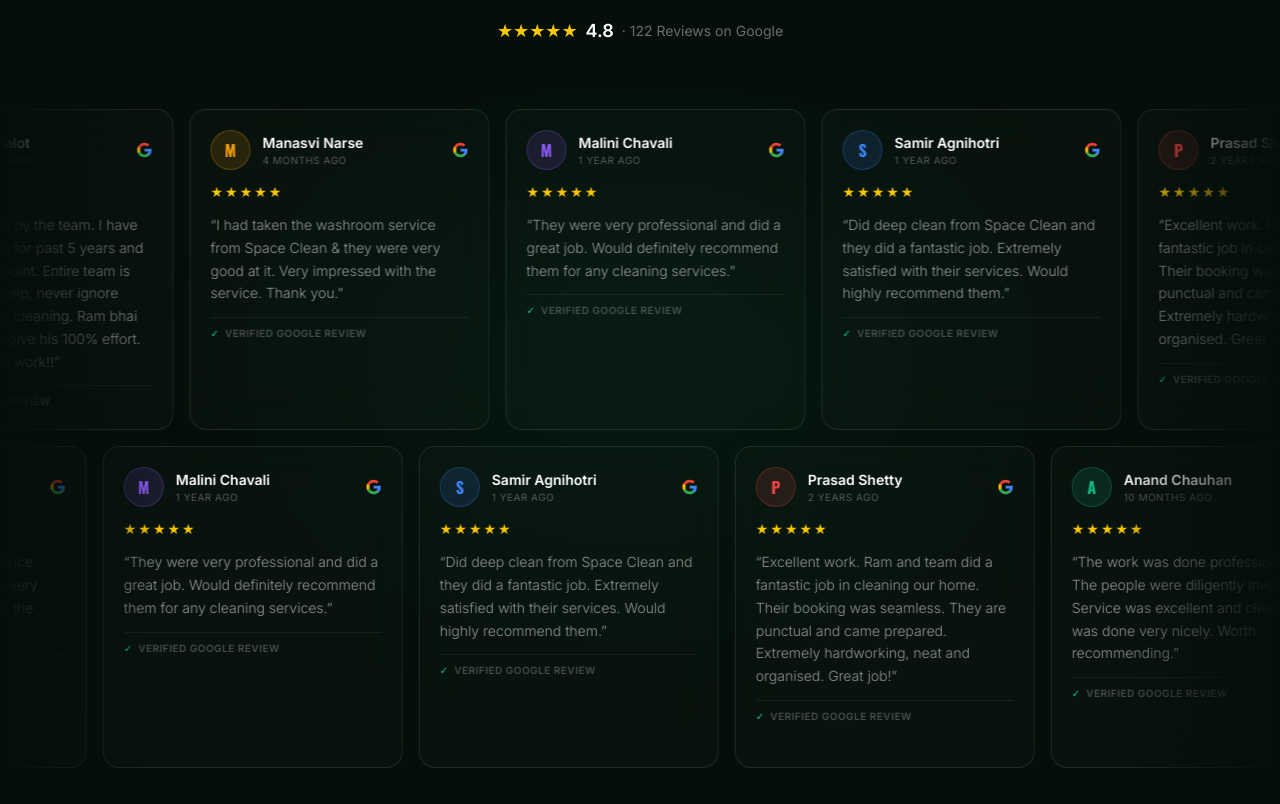
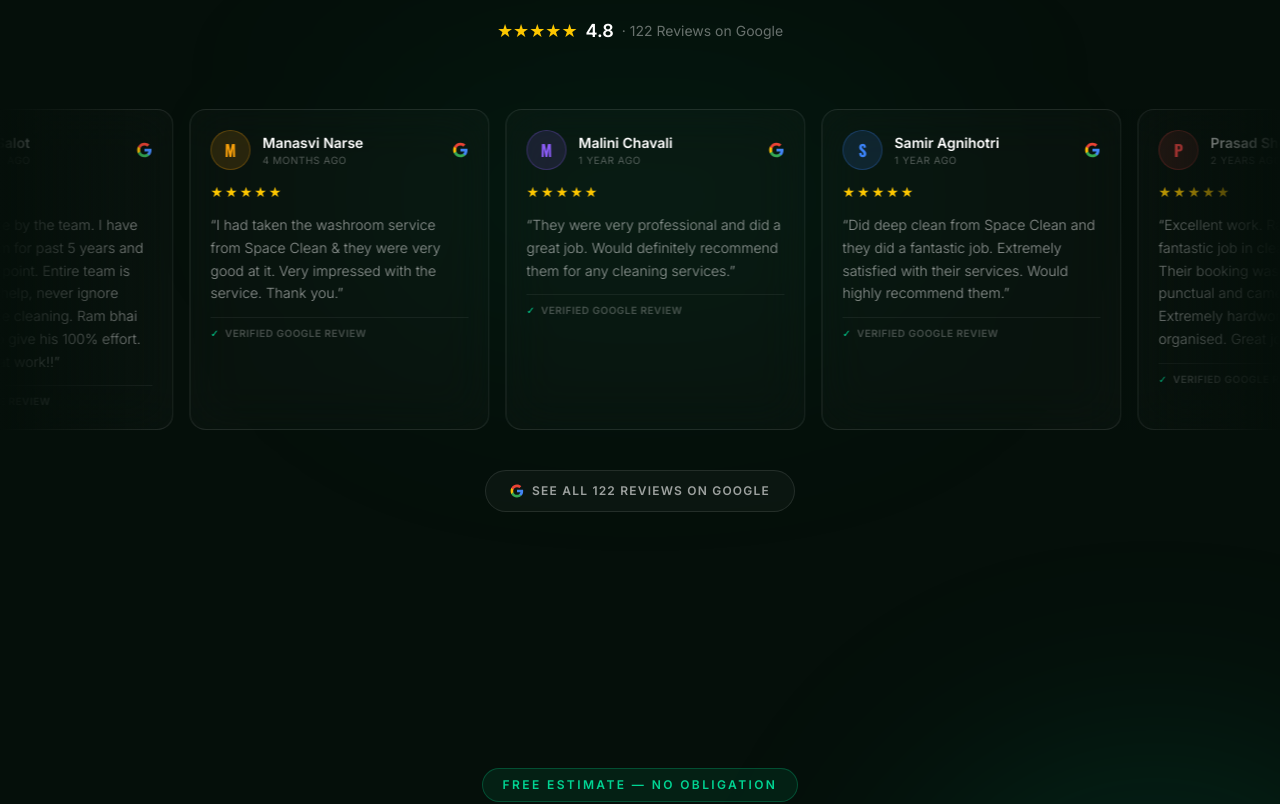
Before and after one commit to itstxnmay/spaceclean, a React (Vite) app: page / in a window 1280 px wide. Shown: the part 4681-5485 px from the top of the page. Built offline with nearby package versions, Linux system fonts and the light colour scheme.

Commit message:
fix: single testimonial row + WhatsApp pre-filled message

```diff
--- a/src/App.tsx
+++ b/src/App.tsx
@@ -369,11 +369,10 @@
           </Reveal>
         </div>
 
-        {[0, 1].map((row) => (
-          <div key={row} className={`relative overflow-hidden ${row === 0 ? 'mb-4' : ''}`}>
+        <div className="relative overflow-hidden">
           <div className="absolute left-0 top-0 bottom-0 w-12 sm:w-40 bg-gradient-to-r from-[#050f0a] to-transparent z-10 pointer-events-none" />
           <div className="absolute right-0 top-0 bottom-0 w-12 sm:w-40 bg-gradient-to-l from-[#050f0a] to-transparent z-10 pointer-events-none" />
-            <div className={row === 0 ? 'testimonial-track' : 'testimonial-track testimonial-track-reverse'}>
+          <div className="testimonial-track">
             {[...TESTIMONIALS, ...TESTIMONIALS].map((t, i) => (
               <div key={i} className="testimonial-card bg-white/[0.02] backdrop-blur-xl border border-white/10 rounded-2xl p-4 sm:p-5 flex flex-col gap-2.5 sm:gap-3 hover:border-emerald-500/30 hover:bg-white/[0.05] transition-colors duration-300 cursor-default">
                 <div className="flex items-center gap-2.5 sm:gap-3">
@@ -404,7 +403,6 @@
             ))}
           </div>
         </div>
-        ))}
 
         <div className="max-w-7xl mx-auto px-4 sm:px-6 relative z-10 mt-10 text-center">
           <Reveal delay={0.3}>
@@ -447,7 +445,7 @@
               <a href="tel:+919987933669" className="bg-emerald-600 text-white px-8 sm:px-10 py-4 sm:py-5 rounded-full font-bold text-sm uppercase tracking-widest hover:bg-emerald-500 transition-all duration-300 active:scale-95 hover:shadow-[0_0_20px_rgba(16,185,129,0.4)] flex items-center justify-center gap-3">
                 📞 Call Us Now
               </a>
-              <a href="https://wa.me/919987933669" target="_blank" rel="noopener noreferrer"
+              <a href="https://wa.me/919987933669?text=Hi%20Space%20Clean!%20I%20would%20like%20to%20book%20a%20cleaning%20service.%20Please%20let%20me%20know%20the%20availability%20and%20pricing." target="_blank" rel="noopener noreferrer"
                 className="bg-white/[0.02] backdrop-blur-xl border border-white/10 text-white px-8 sm:px-10 py-4 sm:py-5 rounded-full font-bold text-sm uppercase tracking-widest hover:bg-white/10 transition-all duration-300 active:scale-95 flex items-center justify-center gap-3">
                 💬 WhatsApp Us
               </a>
```
Lines whose indentation alone changed are shown as unchanged.
